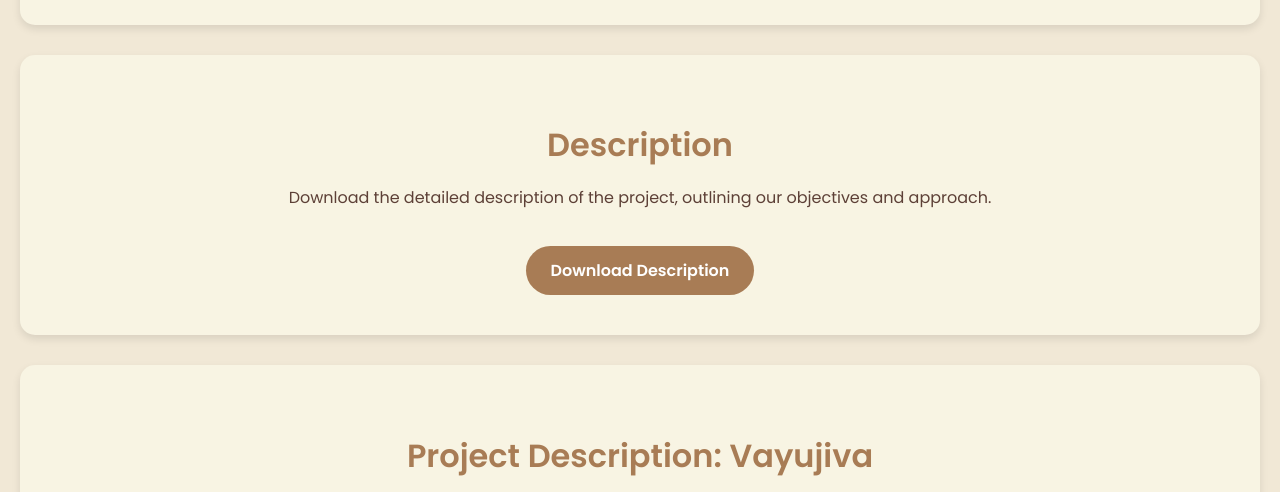
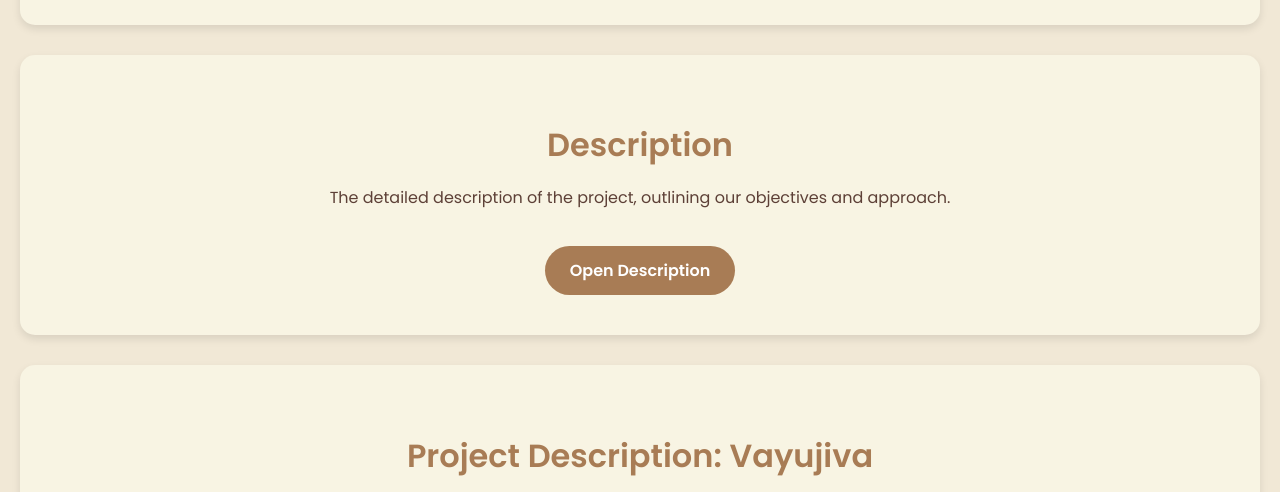
Before and after one commit to Chinmayi-K-B/Vayujiva.github.io, a plain HTML site: page project.html in a window 1280 px wide. Shown: the part 1629-2121 px from the top of the page. Drawn offline with Linux system fonts and the light colour scheme.

Commit message:
Update project.html

```diff
--- a/project.html
+++ b/project.html
@@ -228,14 +228,14 @@
         <section class="image-section">
             <h2>City Plan</h2>
             <p>Take a look at our innovative city layout designed to maximize sustainability and efficiency.</p>
-            <img src="https://github.com/Chinmayi-K-B/Vayujiva.github.io/blob/main/Cityy_plan.jpeg?raw=true" alt="City Plan">
+            <img src="https://github.com/Chinmayi-K-B/Vayujiva.github.io/blob/main/Cityy_plan.jpeg" alt="City Plan">
         </section>
 
         <!-- Section 2: Description PDF -->
         <section class="description-section">
             <h2>Description</h2>
-            <p>Download the detailed description of the project, outlining our objectives and approach.</p>
-            <a href="https://github.com/Chinmayi-K-B/Vayujiva.github.io/blob/main/daa%20project%20(1).pdf" class="button-link" download>Download Description</a>
+            <p>The detailed description of the project, outlining our objectives and approach.</p>
+            <a href="https://github.com/Chinmayi-K-B/Vayujiva.github.io/blob/main/daa%20project%20(1).pdf" class="button-link" download>Open Description</a>
         </section>
 
         <!-- Section 3: Problem Statement -->
```
